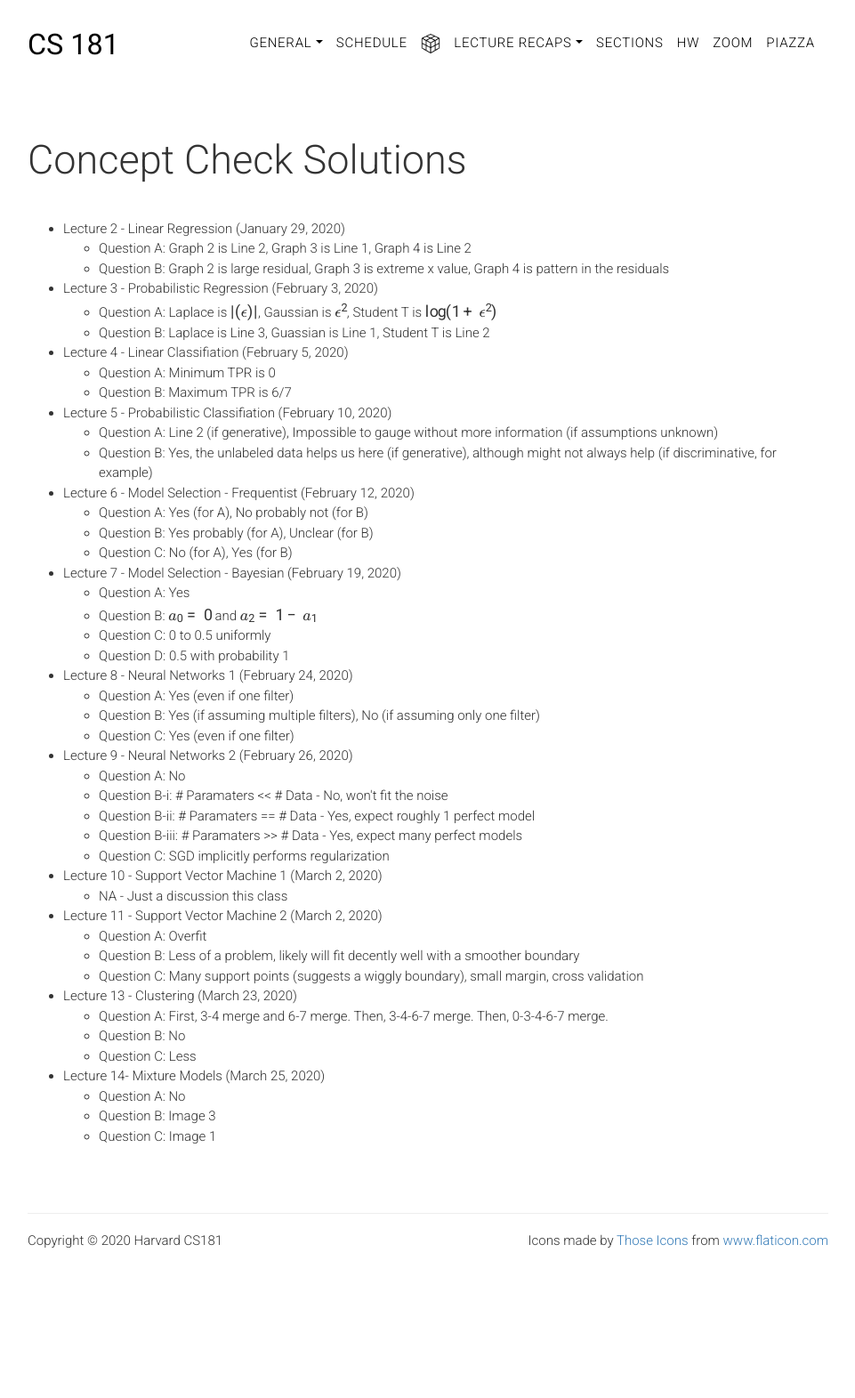
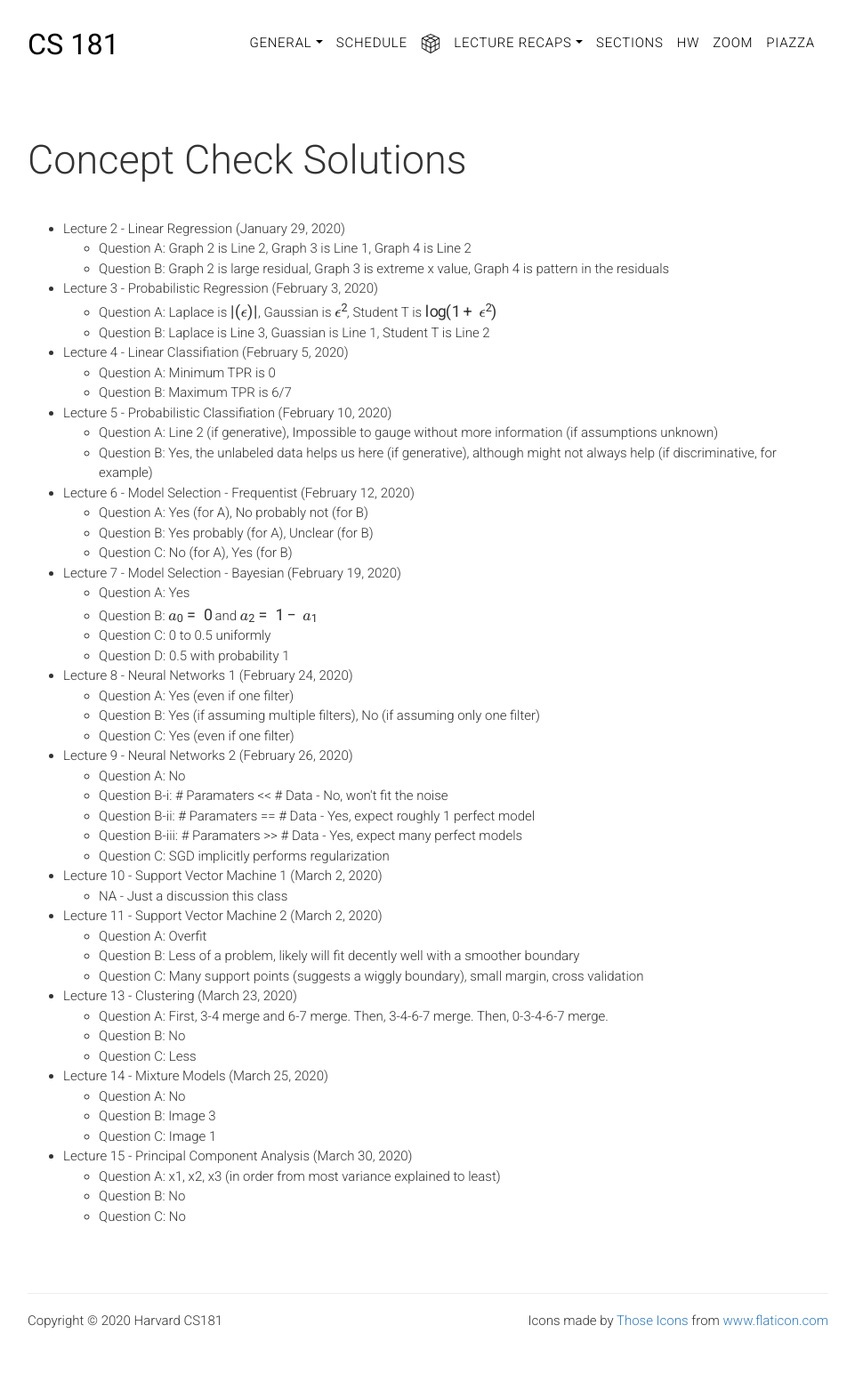
Before and after one commit to harvard-ml-courses/cs181-web-2020, a Jekyll site: the page built from ccsolutions.html, in a window 1280 px wide. Shown: the whole page at 89% size, without its empty margins (159-1120 px from the left). Built offline with Jekyll 4.4.1, drawn with Linux system fonts in a browser that asks for light colours; formulas are drawn with MathJax 3; before the commit the page ends 1481 px from its top, so only the background shows below that.

Commit message:
added recap15

```diff
--- a/_data/all.yaml
+++ b/_data/all.yaml
@@ -297,7 +297,7 @@
     hw:
     type: 'sec'
   - topic:  # Apr 1
-    subtopic: PCA
+    subtopic: <a href="/cs181-web/recap15">Principal Component Analysis</a>
     section:
     readings: 7
     demos:
--- a/_includes/header.html
+++ b/_includes/header.html
@@ -39,6 +39,7 @@
             <li><a class="dropdown-item" href="{{ site.baseurl }}/recap12">Lecture 12 (Ethics in ML)</a></li><br>
             <li><a class="dropdown-item" href="{{ site.baseurl }}/recap13">Lecture 13 (Clustering)</a></li><br>
             <li><a class="dropdown-item" href="{{ site.baseurl }}/recap14">Lecture 14 (Mixture Models)</a></li><br>
+            <li><a class="dropdown-item" href="{{ site.baseurl }}/recap15">Lecture 15 (Principal Component Analysis)</a></li><br>
           </ul>
         </li>
         <li><a href="{{ site.baseurl }}/sections">Sections</a></li>
--- a/ccsolutions.html
+++ b/ccsolutions.html
@@ -94,12 +94,20 @@
           </ul>
         </li>
         <li>
-          Lecture 14- Mixture Models (March 25, 2020)
+          Lecture 14 - Mixture Models (March 25, 2020)
           <ul>
             <li>Question A: No</li>
             <li>Question B: Image 3</li>
             <li>Question C: Image 1</li>
           </ul>
         </li>
+        <li>
+          Lecture 15 - Principal Component Analysis (March 30, 2020)
+          <ul>
+            <li>Question A: x1, x2, x3 (in order from most variance explained to least)</li>
+            <li>Question B: No</li>
+            <li>Question C: No</li>
+          </ul>
+        </li>
     </div>
 </section>
--- a/cube.html
+++ b/cube.html
@@ -80,7 +80,7 @@
               </td>
               <td>
                 <ul>
-                  <li>Principal Component Analysis (Coming 3/30)</li>
+                  <li><a href="{{ site.baseurl }}/recap15" target="_blank">Lecture 15 - Principal Component Analysis</a></li>
                 </ul>
               </td>
             </tr>
```
Also changed, not shown: recap15.html (added, +164 -0 lines).
